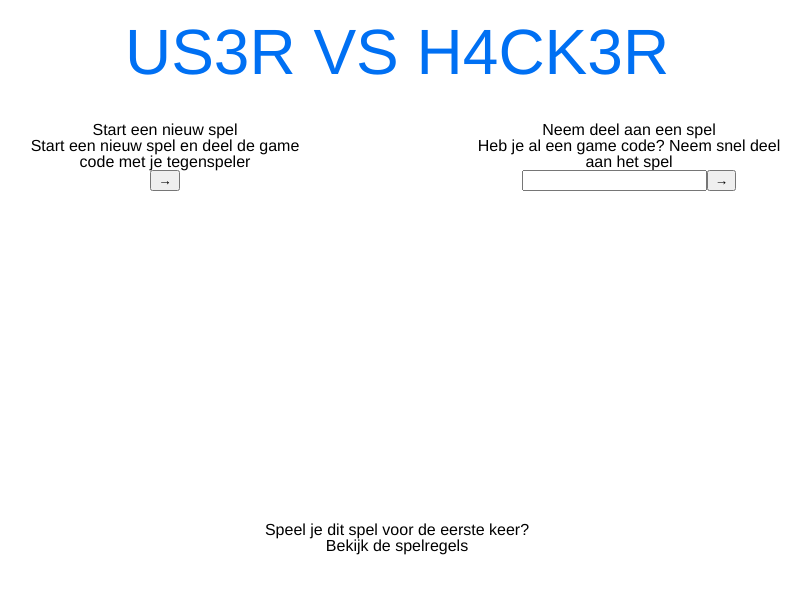
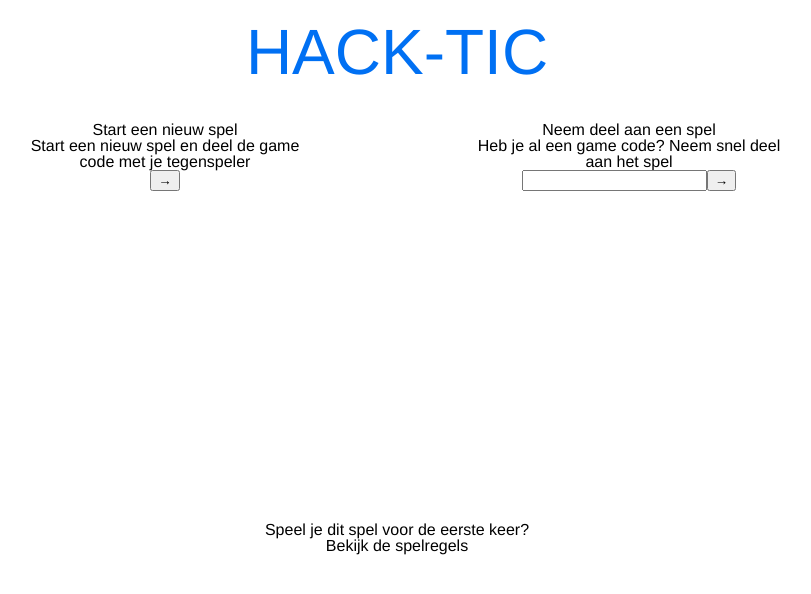
Before and after one commit to cesardg/int4-team14-frontend, a Next.js app: page / in a window 1280 px wide. Shown: the top 594 px of the page, without its empty margins (243-1054 px from the left). Built offline with nearby package versions, Linux system fonts and the light colour scheme.

Commit message:
update title

```diff
--- a/components/GameLayout.js
+++ b/components/GameLayout.js
@@ -6,7 +6,7 @@ const GameLayout = ({ children }) => {
   return (
     <div className={styles.container}>
       <Head>
-        <title>Naam te bepalen</title>
+        <title>Hack-tic</title>
         <link rel="icon" href="/favicon.ico" />
       </Head>
       <header className={styles.header}>
--- a/components/Layout.js
+++ b/components/Layout.js
@@ -6,13 +6,13 @@ const Layout = ({ children }) => {
   return (
     <div className={styles.container}>
       <Head>
-        <title>Us3r vs H4ck3r</title>
+        <title>Hack-tic</title>
         <link rel="icon" href="/favicon.ico" />
       </Head>
       <header className={styles.header}>
         <h1 className={styles.title}>
           <Link href="/">
-            <a>Us3r vs H4ck3r</a>
+            <a>Hack-tic</a>
           </Link>
         </h1>
       </header>
--- a/pages/hacker/[gamecode].js
+++ b/pages/hacker/[gamecode].js
@@ -116,9 +116,6 @@ const Hacker = ({ data }) => {
       })
     }
 
-
-
-
   });
 
   const downHandler = ({key}) => {
```
